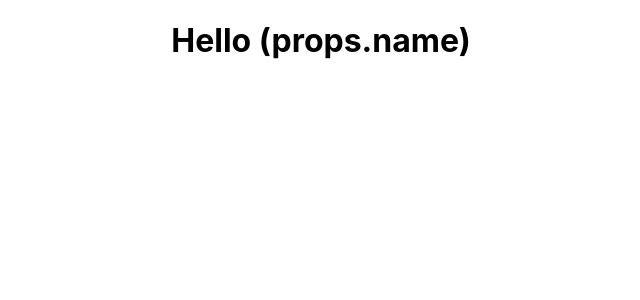
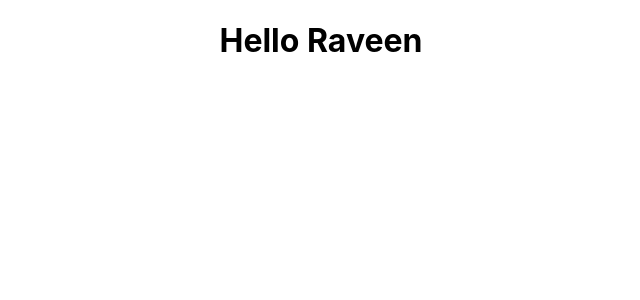
Before and after one commit to RaveenP-glitch/React15, a React (Create React App) app in the folder hello-world/: page / in a window 1280 px wide. Shown: the top 300 px of the page, without its empty margins (319-959 px from the left). Built offline with nearby package versions, Linux system fonts and the light colour scheme.

Commit message:
Practicing components

```diff
--- a/hello-world/src/App.js
+++ b/hello-world/src/App.js
@@ -1,10 +1,14 @@
 import './App.css';
 import Greet from './Greet';
+import Welcome from './Welcome';
+import Hello from './Hello';
 
 function App() {
   return (
     <div className="App">
-      <Greet />
+      {/* // <Greet />
+      // <Welcome /> */}
+      <Hello />
     </div>
   );
 }
--- a/hello-world/src/Greet.js
+++ b/hello-world/src/Greet.js
@@ -1,12 +1,7 @@
 import React from 'react';
 
-function Greet(){
-    return(
-        <div>
-            <h1>Hello (props.name)</h1>
-        </div>
-
-    )
+const Greet = () => {
+    <h1>Hello Raveen</h1>
 
 }
 
--- /dev/null
+++ b/hello-world/src/Hello.js
@@ -0,0 +1,11 @@
+import React from 'react';
+
+const Hello = () =>{
+    // return(
+    //  <h1>Hello Raveen</h1>
+    // )
+return React.createElement('div', null, React.createElement('h1',null, 'Hello Raveen'));
+
+}
+
+export default Hello;
--- /dev/null
+++ b/hello-world/src/Welcome.js
@@ -0,0 +1,9 @@
+import React, { Component } from 'react';
+
+class Welcome extends Component{
+    render(){
+        return <h1>Class Component</h1>
+    }
+}
+
+export default Welcome
```
